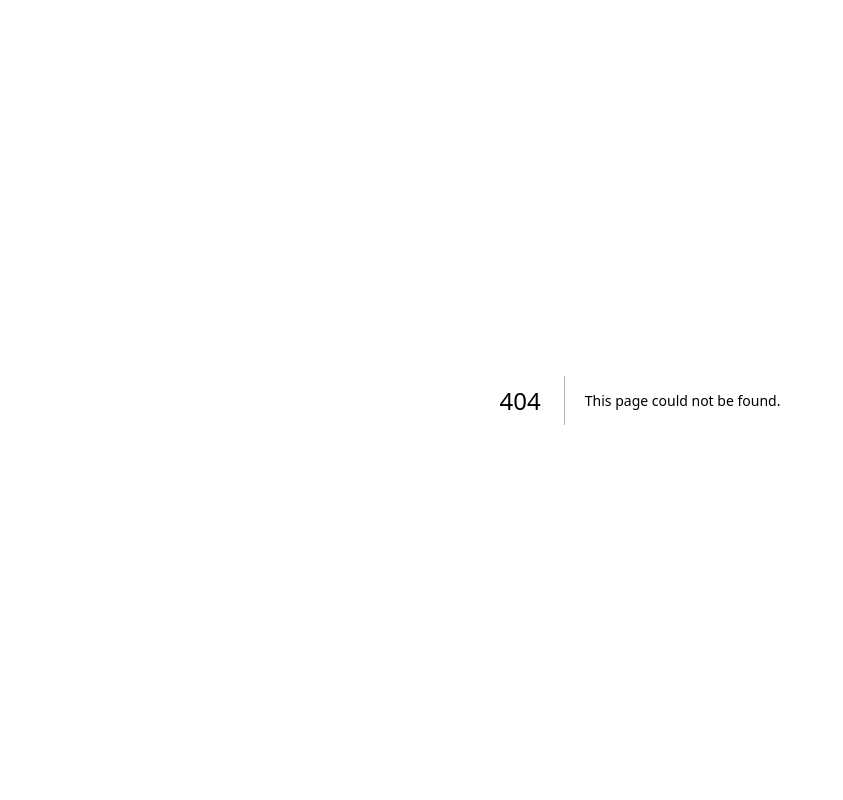
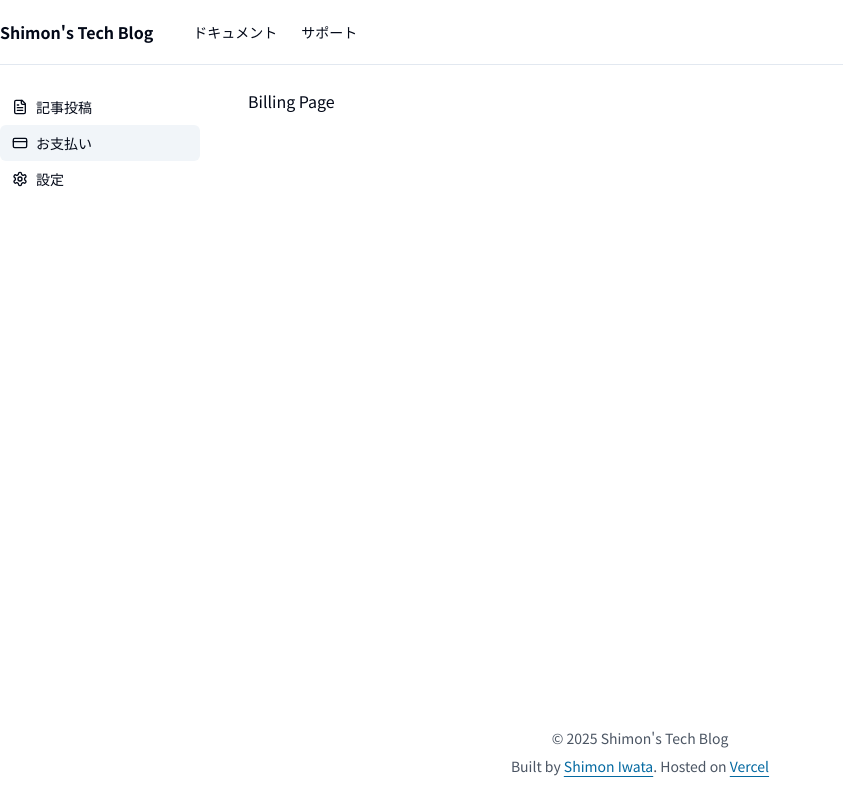
Before and after one commit to SI-Monxy/tech-blog-front, a Next.js app: page /dashboard/billing in a window 1280 px wide. Before the commit this address had no page. Shown: the whole page, without its empty margins (0-843 px from the left). Built offline with nearby package versions, Linux system fonts and the light colour scheme.

Commit message:
billingページを追加

```diff
--- /dev/null
+++ b/app/(dashboard)/dashboard/billing/page.tsx
@@ -0,0 +1,7 @@
+export default function BillingPage() {
+    return (
+        <div>
+            <h1>Billing Page</h1>
+        </div>
+    )
+}
```
